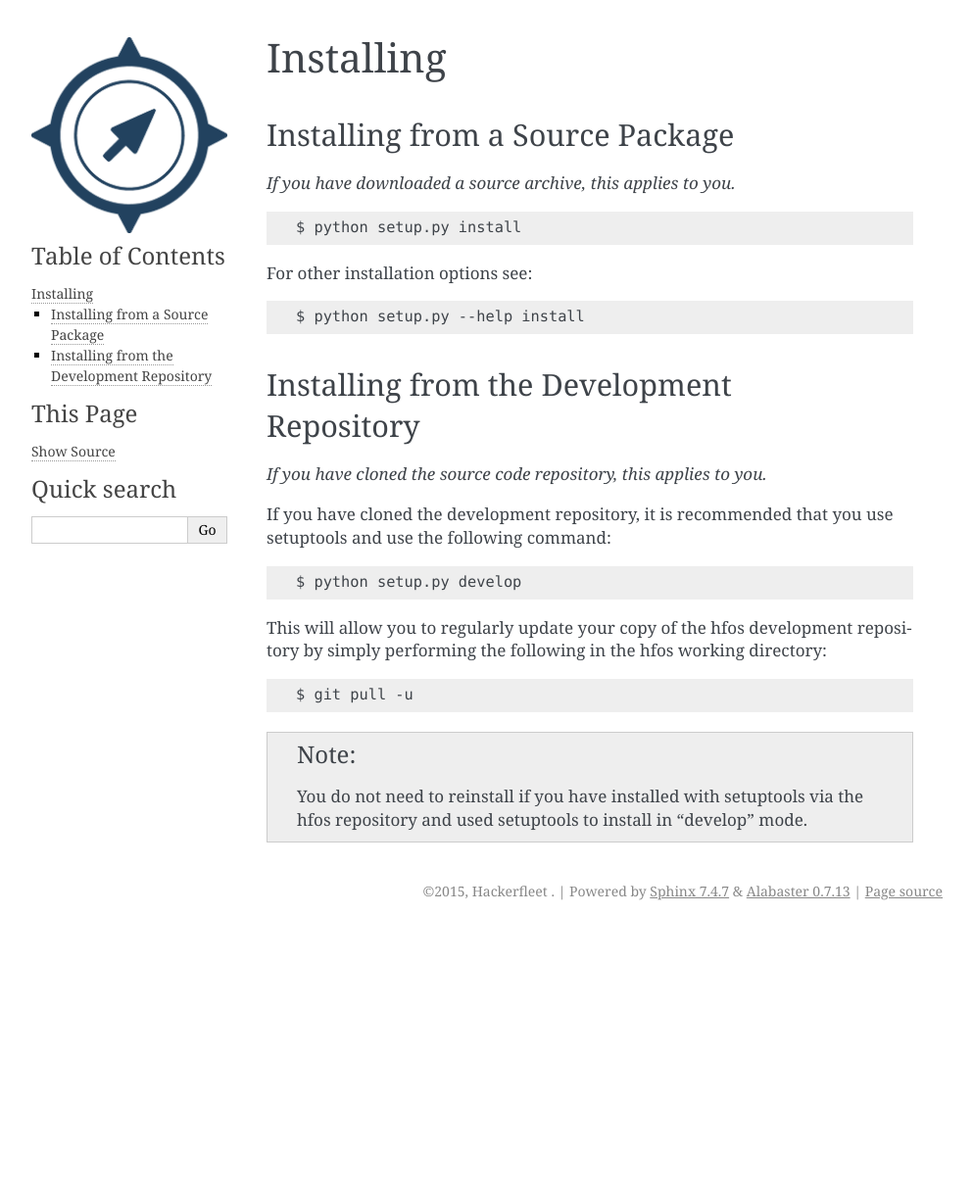
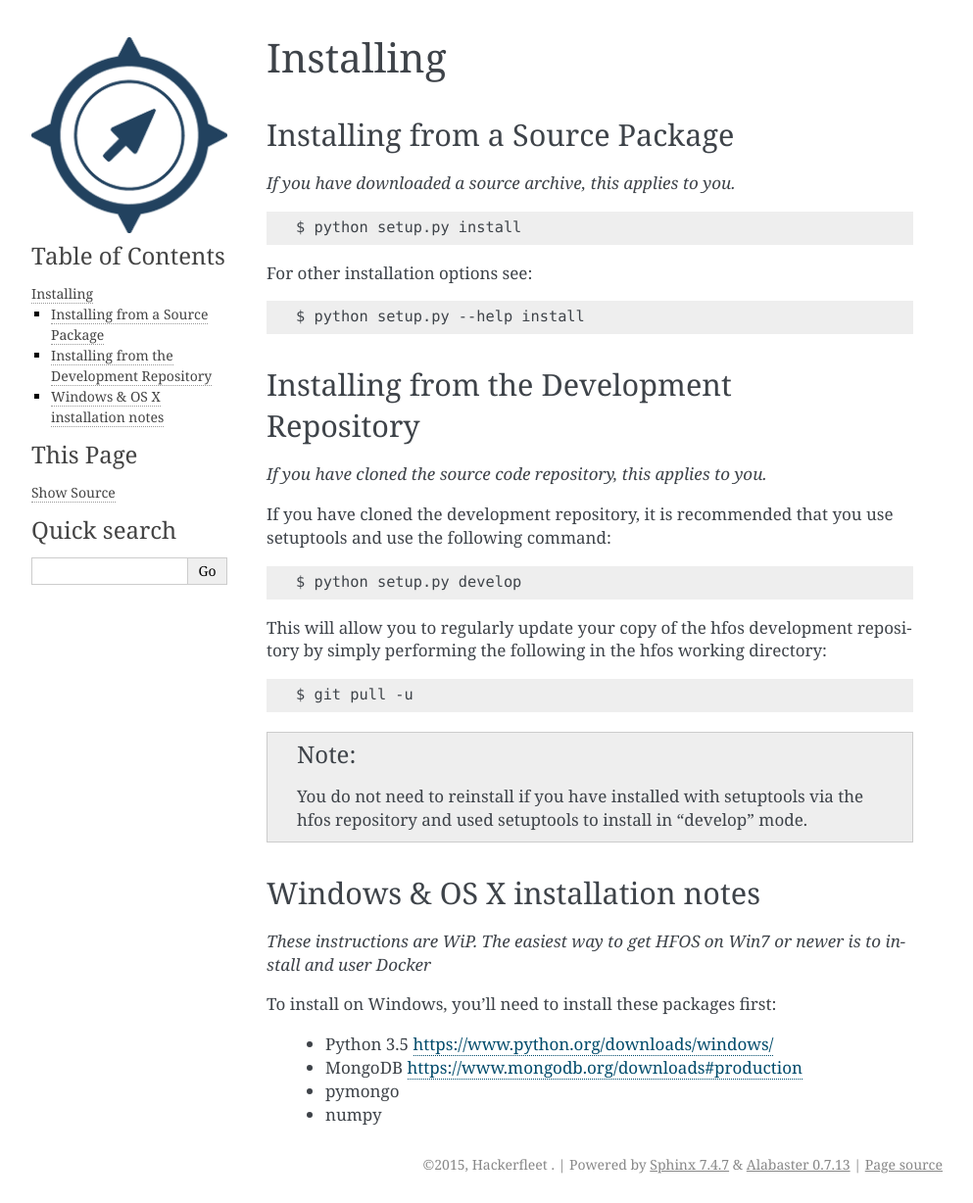
Before and after one commit to Hackerfleet/hfos-legacy, a Sphinx documentation site: the page built from docs/source/start/installing.rst, in a window 1280 px wide. Shown: the whole page at 98% size, without its empty margins (148-1141 px from the left). Built offline with Sphinx 7.4.7, drawn with Linux system fonts in a browser that asks for light colours; pages that are not in the unit, such as notebooks, are missing from menus; before the commit the page ends 949 px from its top, so only the background shows below that.

Commit message:
Initial windows install docs

```diff
--- a/docs/source/start/installing.rst
+++ b/docs/source/start/installing.rst
@@ -40,3 +40,15 @@ repository by simply performing the following in the hfos working directory:
 .. note::
    You do not need to reinstall if you have installed with setuptools via
    the hfos repository and used setuptools to install in "develop" mode.
+
+Windows & OS X installation notes
+---------------------------------
+*These instructions are WiP. The easiest way to get HFOS on Win7 or newer
+is to install and user Docker*
+
+To install on Windows, you'll need to install these packages first:
+
+ * Python 3.5 https://www.python.org/downloads/windows/
+ * MongoDB https://www.mongodb.org/downloads#production
+ * pymongo
+ * numpy
```
